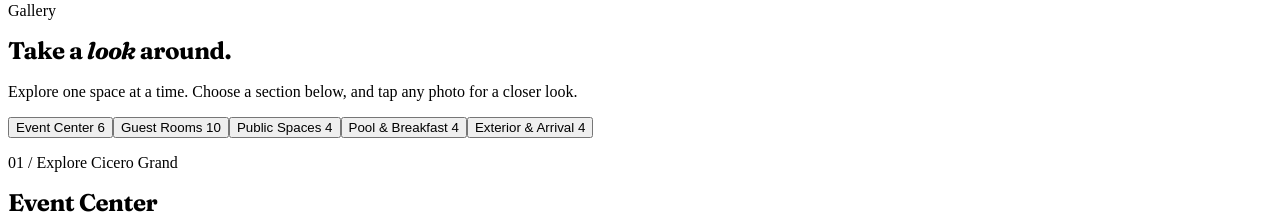
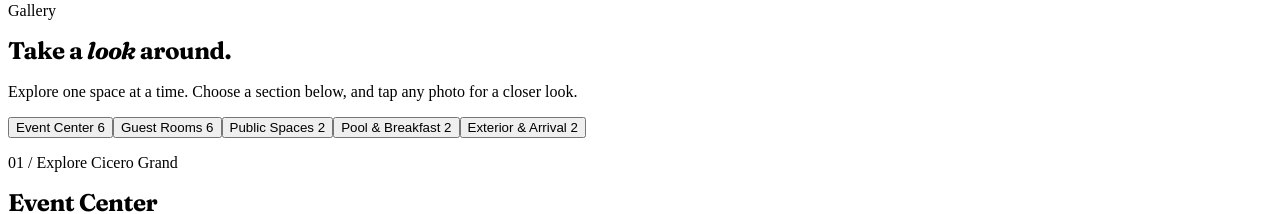
Before and after one commit to kayurp19/cicero-grand, a React (Vite) app in the folder client/: page /gallery in a window 1280 px wide. Shown: the part 1635-1849 px from the top of the page. Built offline with nearby package versions, Linux system fonts and the light colour scheme; no server answers.

Commit message:
Remove byte-identical duplicate photos from categorized gallery

```diff
--- a/client/src/pages/Gallery.tsx
+++ b/client/src/pages/Gallery.tsx
@@ -9,6 +9,12 @@
 
 type Photo = { src: string; label: string; alt: string };
 type Section = { id: string; title: string; intro: string; photos: Photo[] };
+// Byte-identical aliases in the existing library; retain one copy in the gallery.
+const duplicatePhotos = new Set([
+  'king-suite-2.jpg', 'two-queen-suite-2.jpg', 'two-queen-suite-4.jpg',
+  'king-jacuzzi-2.jpg', 'lobby-2.jpg', 'lobby-sitting-2.jpg',
+  'pool-2.jpg', 'breakfast-2.jpg', 'exterior-2.jpg', 'exterior-3.jpg',
+]);
 const sections = [
   { id: 'events', title: 'Event Center', intro: 'Explore the ballroom and entrance spaces before event setup.' },
   { id: 'rooms', title: 'Guest Rooms', intro: 'A closer look at our suites, sleeping areas and guest bathrooms.' },
@@ -47,7 +53,7 @@
   const groups: Section[] = sections.map(s => ({
     ...s,
     photos: s.id === 'events' ? realVenue : [...new Set(photos)]
-      .filter(src => category(src) === s.id)
+      .filter(src => category(src) === s.id && !duplicatePhotos.has(src.split('/').pop() || ''))
       .map(src => ({ src, label: label(src), alt: `${label(src)} at the Cicero Grand in Cicero, NY` })),
   })).filter(s => s.photos.length > 0);
   const current = open?.section.photos[open.index];
```
